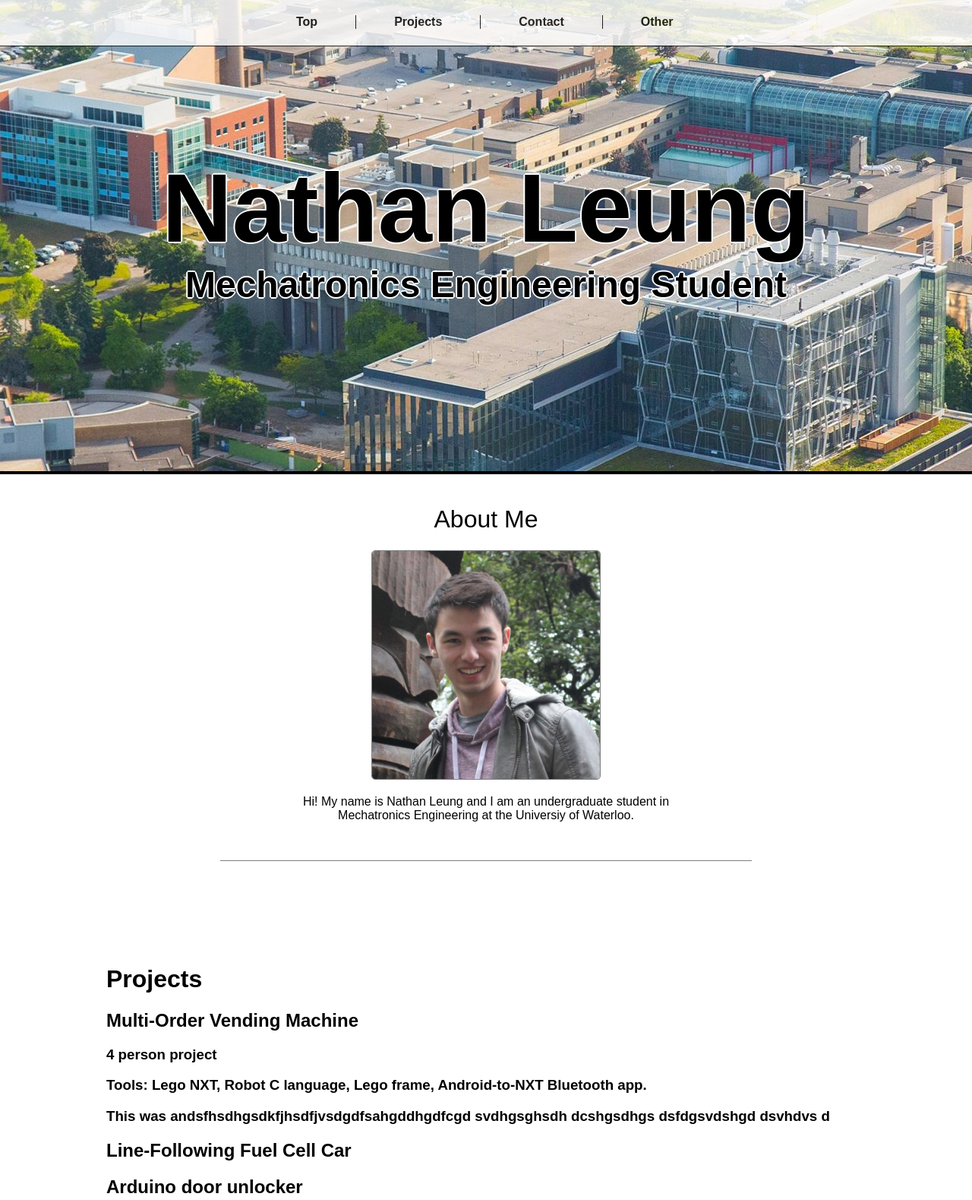
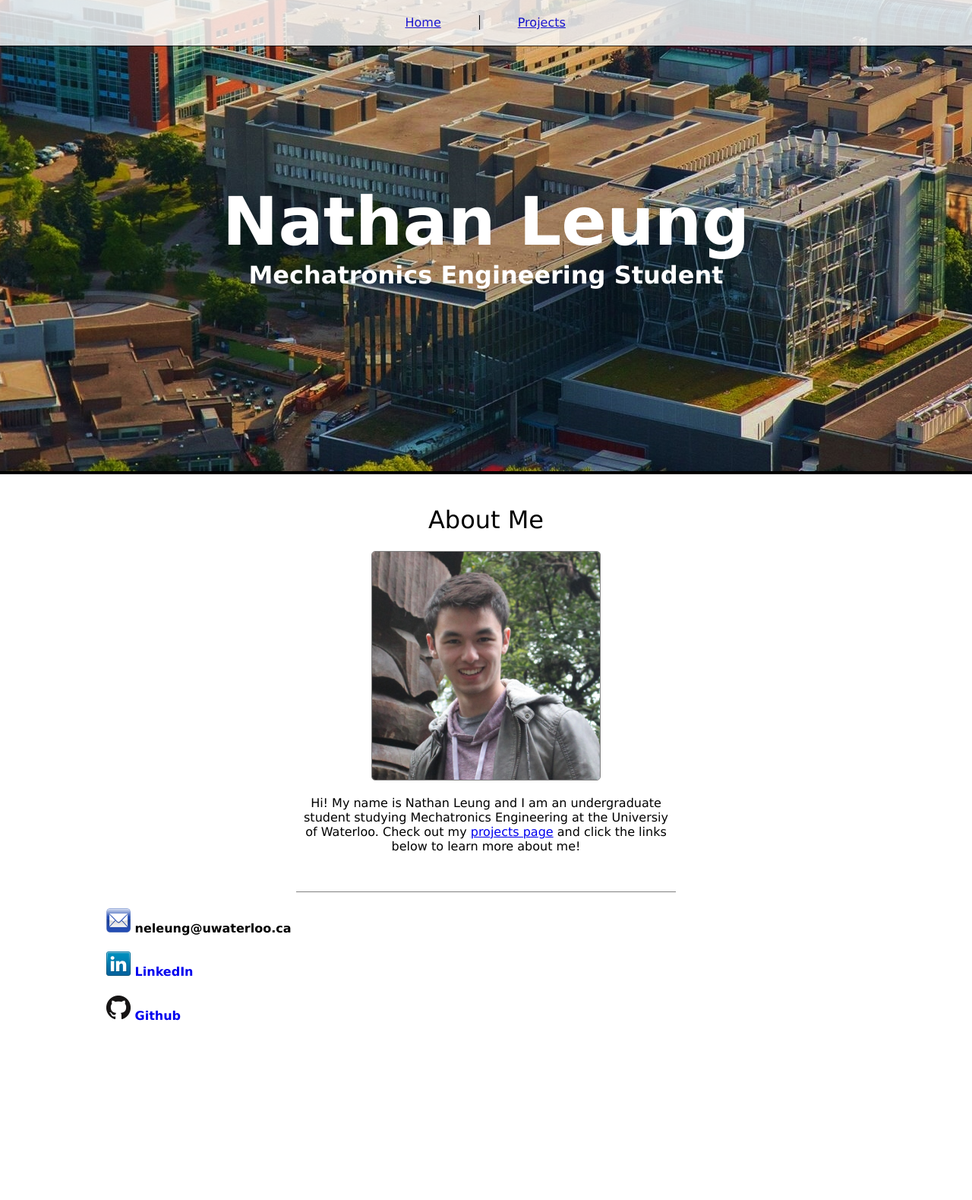
Before and after one commit to nathan-leung/nathan-leung.github.io, a plain HTML site: page index.html in a window 1280 px wide. Shown: the top 1579 px of the page at 76% size. After the commit the page ends 1367 px from the top, so only its background shows below. Drawn offline with Linux system fonts and the light colour scheme.

Commit message:
2nd commit
Still needs individual project pages

```diff
--- a/index.html
+++ b/index.html
@@ -1,4 +1,3 @@
-
 <!doctype html>
 <html>
 <head>
@@ -10,9 +9,9 @@
 
   <style type="text/css">
 
-  body {
+body {
     margin:0;
-    font-family: arial;
+    font-family: verdana;
   }
 
   #topbar {
@@ -28,7 +27,6 @@
   }
 
   .fixedwidth {
-    width:1000px;
     margin: 0 auto;
   }
 
@@ -37,9 +35,9 @@
     padding:0;
     margin:0;
     margin:0 auto;
-width:600px;
+width:313px;
     padding-top:20px;
-    font-weight: bold;
+
   }
 
 
@@ -63,7 +61,7 @@ width:600px;
   }
 
 #nathan {
-    background-image: url("campuscol.jpg");
+    background-image: url("uw.jpg");
     height:620px;
     width:100%;
     background-position:center;
@@ -71,35 +69,32 @@ width:600px;
 
 }
 
+
+#nathantext {
+position: relative;
+  top: 50%;
+  transform: translateY(-50%);
+}
+
+
 #nathan h1 {
-    font-size: 8em;
+    font-size: 5.5em;
     margin:0;
-    color:black;
-    padding-top:200px;
+    color:white;
     text-align:center;
-    text-shadow: 2px 0 0 #fff, -2px 0 0 #fff, 0 2px 0 #fff, 0 -2px 0 #fff, 1px 1px #fff, -1px -1px 0 #fff, 1px -1px 0 #fff, -1px 1px 0 #fff;
+
 
 }
 
 #nathan h3 {
-    font-size: 3em;
+    font-size: 2em;
     margin:0;
-    color:black;
+    color:white;
     text-align:center;
-    text-shadow: 2px 0 0 #fff, -2px 0 0 #fff, 0 2px 0 #fff, 0 -2px 0 #fff, 1px 1px #fff, -1px -1px 0 #fff, 1px -1px 0 #fff, -1px 1px 0 #fff;
 
 
 }
 
-#nathan h4 {
-
-
-    font-size: 2em;
-    margin:0;
-    color:black;
-    text-align:center;
-    text-shadow: 2px 0 0 #fff, -2px 0 0 #fff, 0 2px 0 #fff, 0 -2px 0 #fff, 1px 1px #fff, -1px -1px 0 #fff, 1px -1px 0 #fff, -1px 1px 0 #fff;
-}
 
 #about {
     text-align:center;
@@ -111,15 +106,14 @@ width:600px;
 #about h1 {
     font-weight: normal;
 
+
 }
 
 #about p {
-
     max-width:500px;
     margin-right: auto;
     margin-left: auto;
     padding-bottom:50px;
-    padding:0 100px 50px 100px;
     border-bottom:1px gray solid;
 }
 
@@ -140,6 +134,10 @@ width:600px;
     border-radius: 5px;
     border: 1px gray solid;
 }
+
+#contact {
+    text-decoration: none;
+}
   </style>
 
 </head>
@@ -149,10 +147,8 @@ width:600px;
     <div id="topbar">
         <div class="fixedwidth">
             <ul id="topbuttons">
-                <li>Top</li>
-                <li>Projects</li>
-                <li>Contact</li>
-                <li style="border:none">Other</li>
+                <li><a href="index - Copy.html">Home</a></li>
+                <li style="border:none"><a href="projects/projects.html">Projects</a></li>
             </ul>
 
 
@@ -160,46 +156,25 @@ width:600px;
 
     </div>
     <div id="nathan">
-        <h1>Nathan Leung </h1>
-        <h3>Mechatronics Engineering Student</h3>
+        <div id="nathantext">
+            <h1>Nathan Leung </h1>
+            <h3>Mechatronics Engineering Student</h3>
+        </div>
     </div>
 
 
     <div id="about">
             <h1> About Me </h1>
             <img src="me.JPG" id="me"></img>
-            <p> Hi! My name is Nathan Leung and I am an undergraduate student in Mechatronics Engineering at the Universiy of Waterloo.</p>
+            <p> Hi! My name is Nathan Leung and I am an undergraduate student studying Mechatronics Engineering at the Universiy of Waterloo. Check out my <a href="projects/projects.html">projects page</a> and click the links below to learn more about me!</p>
 
-    </div>
-
-    <div id="projects">
-        <div class="maxwidth">
-            <h1>Projects</h1>
-
-            <h2> Multi-Order Vending Machine</h2>
-            <h3>4 person project</h3>
-            <h3>Tools: Lego NXT, Robot C language, Lego frame, Android-to-NXT Bluetooth app.
-            <p>This was andsfhsdhgsdkfjhsdfjvsdgdfsahgddhgdfcgd svdhgsghsdh dcshgsdhgs dsfdgsvdshgd dsvhdvs d
-
-            <h2>Line-Following Fuel Cell Car</h2>
-
-            <h2>Arduino door unlocker</h2>
-
-
-
-
-
-            </p>
-        </div>
     </div>
 
     <div id="contact">
         <div class="maxwidth">
-            <h1>Contact Info</h1>
-            <h4>Email: neleung@uwaterloo.ca </h4>
-            <h4>Phone: 519 903 6247</h4>
-            <h4>LinkedIn: </h4>
-            <h4>Github: </h4>
+            <h4><img src="email.png" style="height:32px; width:32px;"></img> neleung@uwaterloo.ca </h4>
+            <h4 > <a href="https://ca.linkedin.com/pub/nathan-leung/b0/923/40b" style="text-decoration:none;"><img src="linkedin.png"></img> LinkedIn </a></h4>
+            <h4><a href="https://github.com/nathan-leung" style="text-decoration:none;"><img src="github.ico"></img> Github </a></h4>
 
 
 
--- /dev/null
+++ b/styles.css
@@ -0,0 +1,168 @@
+body {
+    margin:0;
+    font-family: verdana;
+  }
+
+  #topbar {
+    background-color: white;
+    width:100%;
+    height:60px;
+    padding:0px;
+    margin:0px;
+    position:fixed;
+    opacity:0.8;
+    z-index:2;
+    border-bottom:1px black solid;
+  }
+
+  .fixedwidth {
+    margin: 0 auto;
+  }
+
+
+  #topbuttons {
+    padding:0;
+    margin:0;
+    margin:0 auto;
+width:313px;
+    padding-top:20px;
+
+  }
+
+
+
+  #topbuttons li {
+    list-style: none;
+    float:left;
+    padding:0 50px 0 50px;
+    border-right:1px black solid;
+
+  }
+
+  #campus {
+    position:relative;
+    top:-60px;
+    z-index:1;
+    height:501px;
+    width:100%;
+    margin-left:auto;
+    margin-right:auto;
+  }
+
+#nathan {
+    background-image: url("eng5.png");
+    width:100%;
+    background-size: cover;
+    height:500px;
+    background-position:center;
+    border-bottom:4px black solid;
+
+}
+
+
+#nathantext {
+position: relative;
+  top: 50%;
+  transform: translateY(-50%);
+}
+
+
+#nathan h1 {
+    font-size: 5.5em;
+    margin:0;
+    color:white;
+    text-align:center;
+
+
+}
+
+#nathan h3 {
+    font-size: 2em;
+    margin:0;
+    color:white;
+    text-align:center;
+
+
+}
+
+
+#about {
+    text-align:center;
+    width:100%;
+    padding-top:20px;
+
+}
+
+#about h1 {
+    font-weight: normal;
+
+
+}
+
+#about p {
+    max-width:500px;
+    margin-right: auto;
+    margin-left: auto;
+    padding-bottom:50px;
+    border-bottom:1px gray solid;
+}
+
+#projects {
+    padding:20px 0 50px 0;
+    font-weight:normal;
+    border-bottom:1px gray solid;
+}
+
+.maxwidth {
+     max-width:1000px;
+    margin-right: auto;
+    margin-left: auto;
+}
+
+#me {
+    width:300px;
+    border-radius: 5px;
+    border: 1px gray solid;
+}
+
+#contact {
+    text-decoration: none;
+}
+
+
+
+
+
+.aProject {
+    background-color: red;
+    min-height:200px;
+    padding:10px;
+    text-decoration: none;
+    border:1px black solid;
+
+
+}
+
+.projectPic {
+    float:left;
+
+    height:200px;
+    padding: 5px;
+}
+
+.aProject h4 {
+    text-decoration: none;
+
+}
+
+.aProject p {
+    padding:5px;
+    margin:0px;
+}
+
+.projectlink {
+
+    padding:20px;
+    color:black;
+    text-decoration: none;
+}
```
Also changed, not shown: projects/projects.html (added, +75 -0 lines), campuscol.jpg (deleted), email.png (added), eng5.png (added), github.ico (added), linkedin.png (added), uw.jpg (added), 1 other file.
